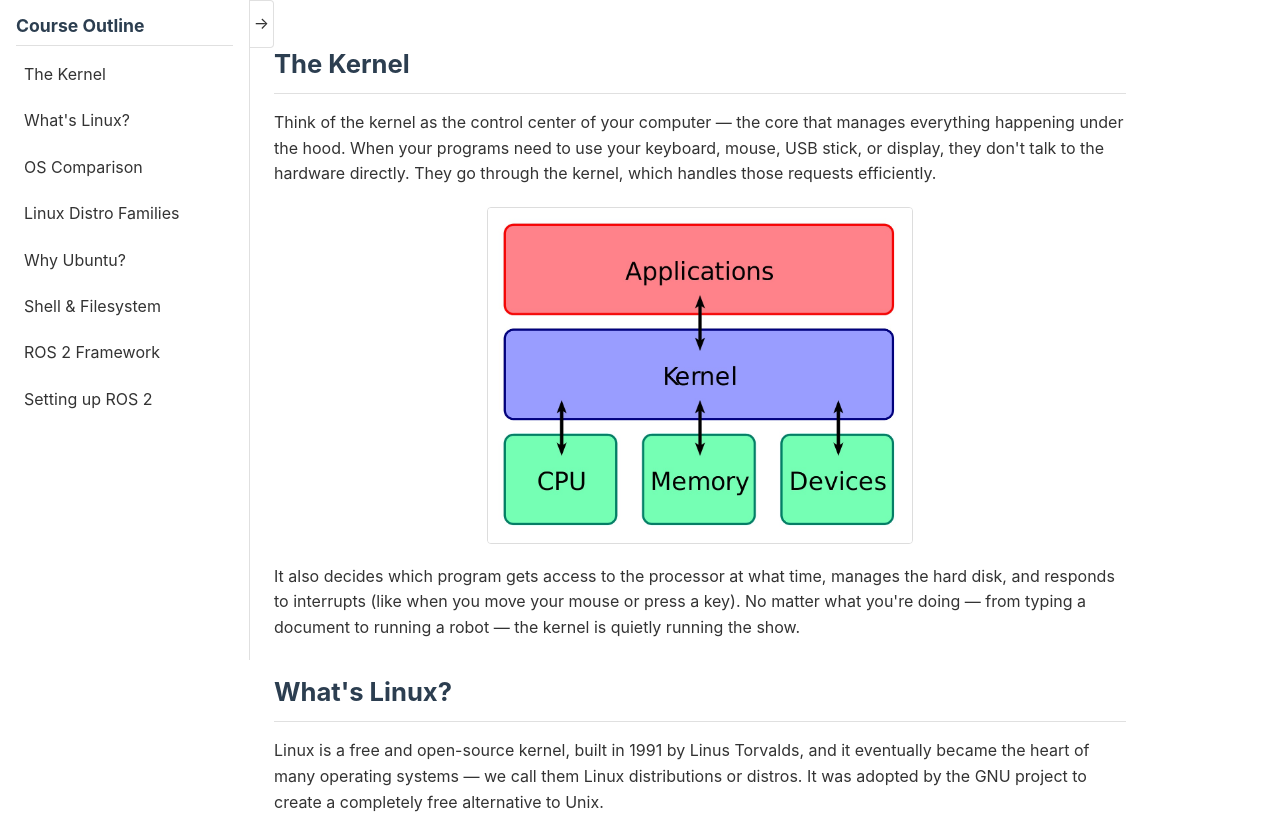
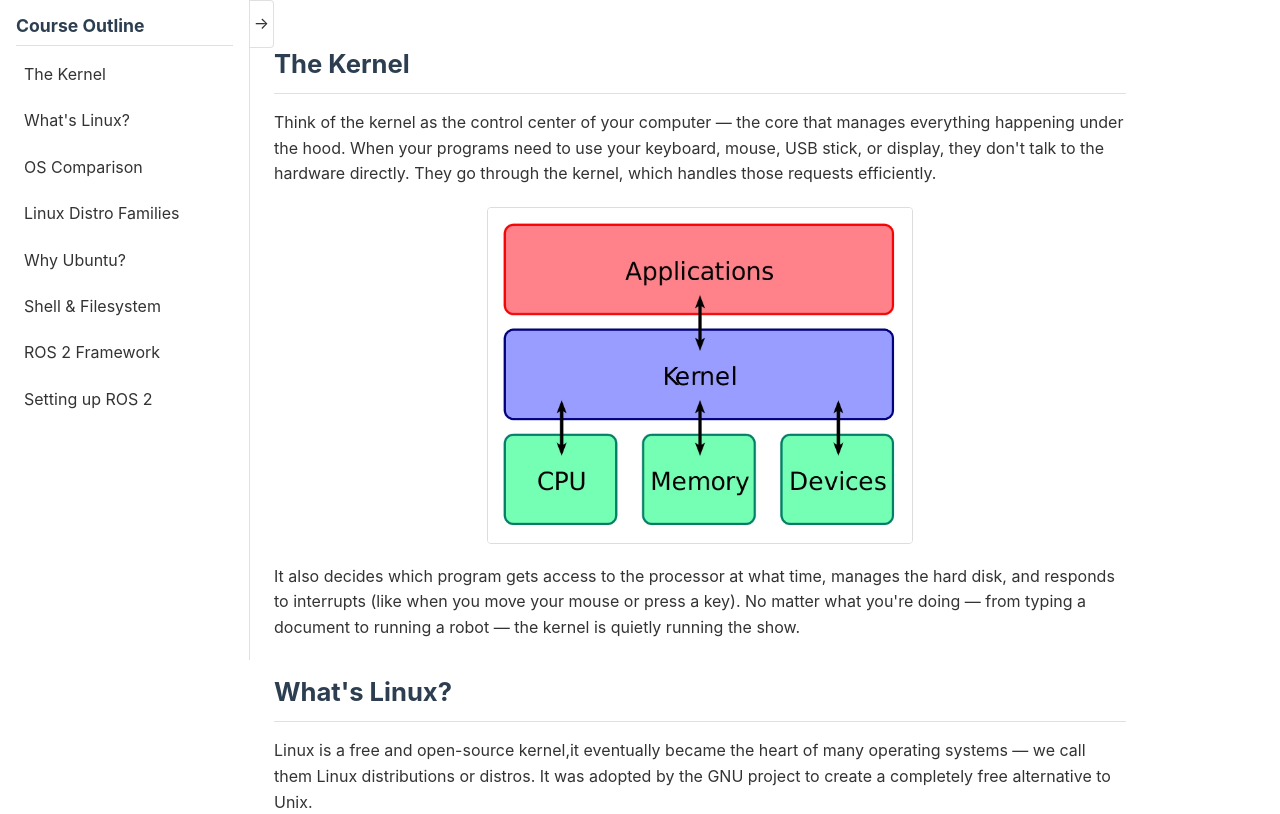
Before and after one commit to Arjav14/learnings, a plain HTML site: page index.html in a window 1280 px wide. Shown: the part 140-954 px from the top of the page. Drawn offline with Linux system fonts and the light colour scheme.

Commit message:
Update index.html

```diff
--- a/index.html
+++ b/index.html
@@ -43,7 +43,7 @@
 
             <section id="whats-linux">
                 <h2>What's Linux?</h2>
-                <p>Linux is a free and open-source kernel, built in 1991 by Linus Torvalds, and it eventually became the heart of many operating systems — we call them Linux distributions or distros. It was adopted by the GNU project to create a completely free alternative to Unix.</p>
+                <p>Linux is a free and open-source kernel,it eventually became the heart of many operating systems — we call them Linux distributions or distros. It was adopted by the GNU project to create a completely free alternative to Unix.</p>
                 <p>Today, Linux powers everything from servers and supercomputers to Android phones and robots. A full Linux-based system doesn't just include the kernel — it also has system tools, user libraries, and utilities that make it usable for both humans and programs.</p>
             </section>
 
```
